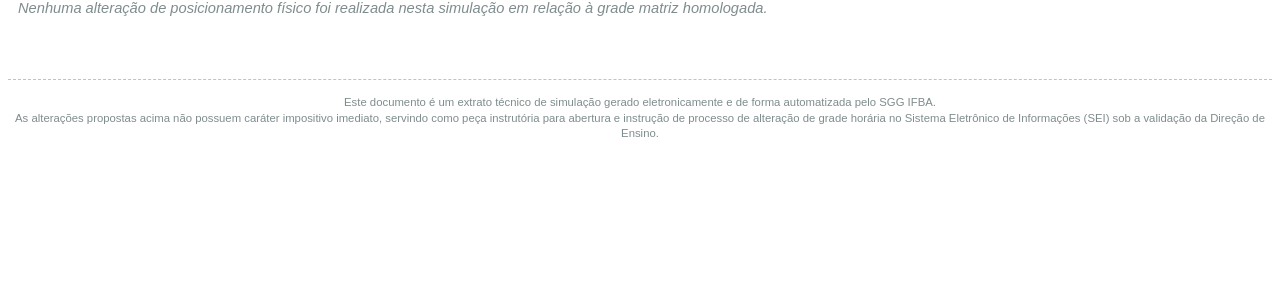
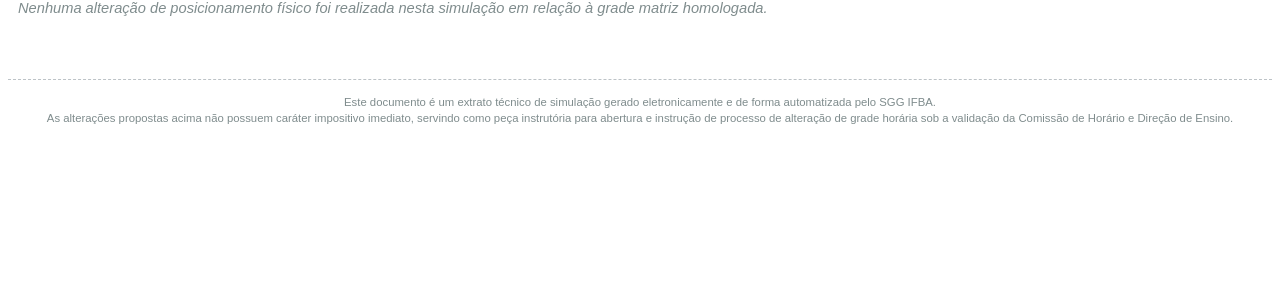
Before and after one commit to jsambarreto/sgg-ifba, a Django app: template gestao/templates/gestao/pdf_simulacao.html in a window 1280 px wide. Shown: the part 391-691 px from the top of the page. Run offline with Django 5.2, Linux system fonts and the light colour scheme; the template is opened without the code that fills it, so the values that code supplies are empty.

Commit message:
Correcao PDF_Simulacao

```diff
--- a/gestao/templates/gestao/pdf_simulacao.html
+++ b/gestao/templates/gestao/pdf_simulacao.html
@@ -99,7 +99,7 @@
 
     <div class="footer-sei">
         Este documento é um extrato técnico de simulação gerado eletronicamente e de forma automatizada pelo SGG IFBA.<br>
-        As alterações propostas acima não possuem caráter impositivo imediato, servindo como peça instrutória para abertura e instrução de processo de alteração de grade horária no Sistema Eletrônico de Informações (SEI) sob a validação da Direção de Ensino.
+        As alterações propostas acima não possuem caráter impositivo imediato, servindo como peça instrutória para abertura e instrução de processo de alteração de grade horária sob a validação da Comissão de Horário e Direção de Ensino.
     </div>
 </body>
 </html>
```
